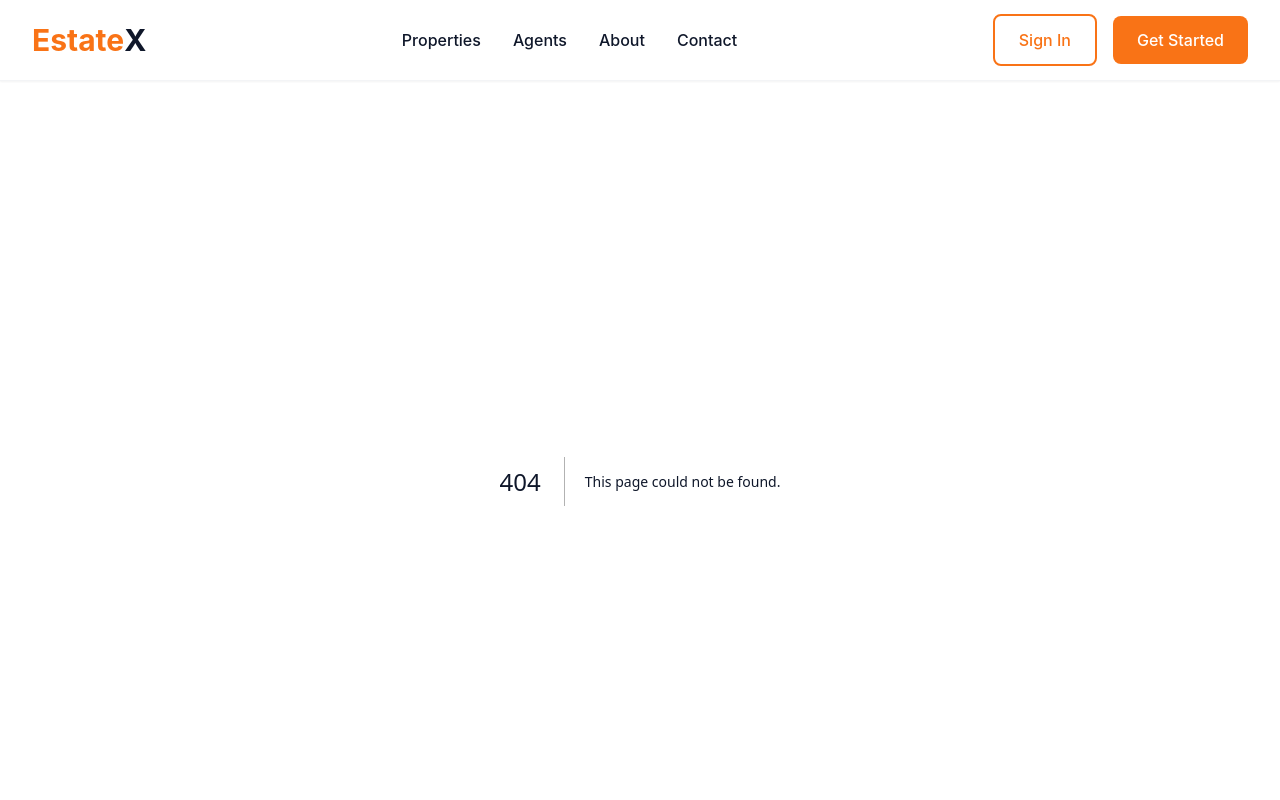
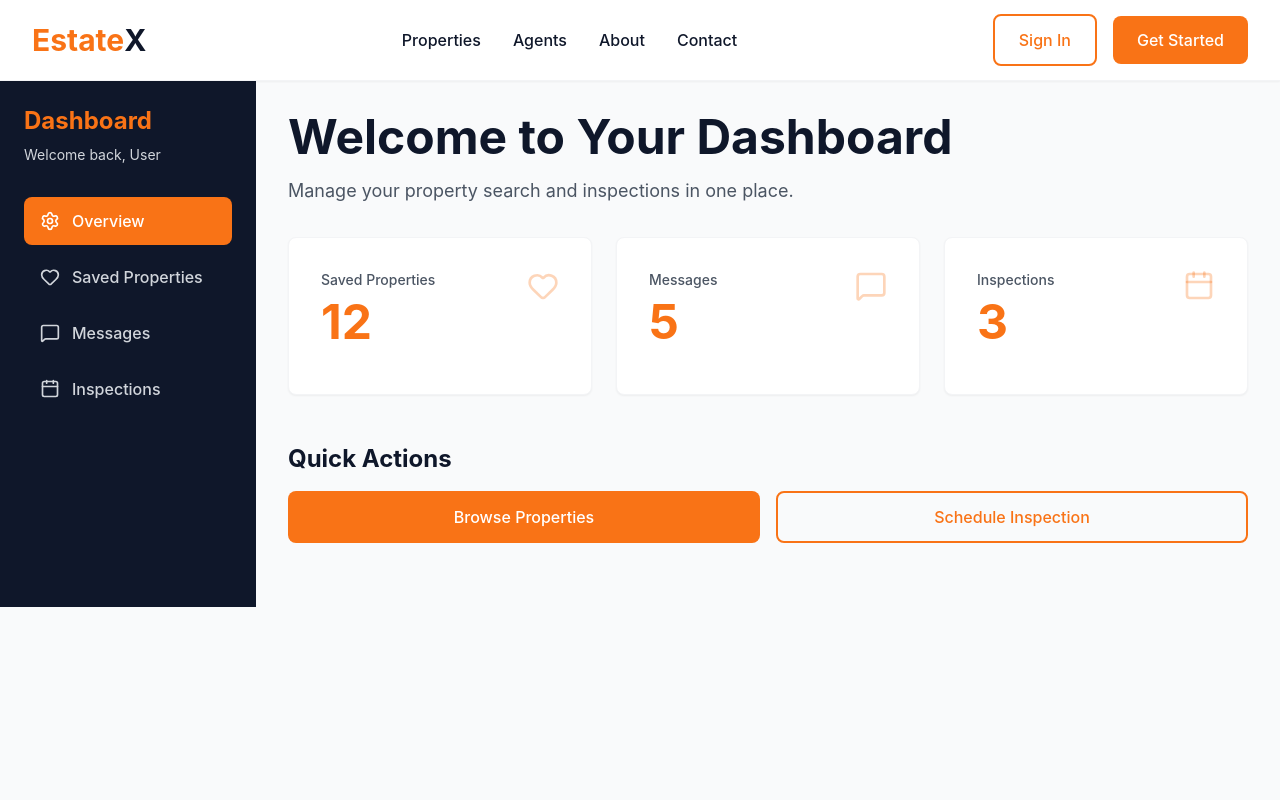
Before and after one commit to Immax007/real-estate-website, a Next.js app: page /dashboard in a window 1280 px wide. Before the commit this address had no page. Shown: the top 800 px of the page. Built offline with nearby package versions, Linux system fonts and the light colour scheme.

Commit message:
Add dashboard page with overview, saved properties, messages, and inspections

```diff
--- /dev/null
+++ b/app/dashboard/page.tsx
@@ -0,0 +1,216 @@
+'use client';
+
+import React, { useState } from 'react';
+import PropertyCard from '@/components/PropertyCard';
+import SectionHeading from '@/components/SectionHeading';
+import { properties } from '@/data/properties';
+import { Heart, MessageSquare, Calendar, Settings } from 'lucide-react';
+
+const DashboardPage: React.FC = () => {
+  const [activeTab, setActiveTab] = useState('overview');
+  const [isMobileMenuOpen, setIsMobileMenuOpen] = useState(false);
+
+  const savedProperties = properties.slice(0, 3);
+  const stats = [
+    { label: 'Saved Properties', value: '12', icon: Heart },
+    { label: 'Messages', value: '5', icon: MessageSquare },
+    { label: 'Inspections', value: '3', icon: Calendar },
+  ];
+
+  const navItems = [
+    { id: 'overview', label: 'Overview', icon: Settings },
+    { id: 'saved', label: 'Saved Properties', icon: Heart },
+    { id: 'messages', label: 'Messages', icon: MessageSquare },
+    { id: 'inspections', label: 'Inspections', icon: Calendar },
+  ];
+
+  return (
+    <div className="min-h-screen bg-gray-50">
+      <div className="flex flex-col lg:flex-row">
+        {/* Sidebar */}
+        <aside className={`${
+          isMobileMenuOpen ? 'block' : 'hidden'
+        } lg:block w-full lg:w-64 bg-dark text-white p-6 sticky top-20 lg:top-0 max-h-[calc(100vh-80px)] overflow-y-auto`}>
+          <div className="mb-8">
+            <h2 className="text-2xl font-bold text-orange mb-2">Dashboard</h2>
+            <p className="text-gray-300 text-sm">Welcome back, User</p>
+          </div>
+
+          <nav className="space-y-2">
+            {navItems.map((item) => {
+              const Icon = item.icon;
+              return (
+                <button
+                  key={item.id}
+                  onClick={() => {
+                    setActiveTab(item.id);
+                    setIsMobileMenuOpen(false);
+                  }}
+                  className={`w-full flex items-center gap-3 px-4 py-3 rounded-lg transition-all ${
+                    activeTab === item.id
+                      ? 'bg-orange text-white'
+                      : 'text-gray-300 hover:bg-gray-800'
+                  }`}
+                >
+                  <Icon size={20} />
+                  <span className="font-medium">{item.label}</span>
+                </button>
+              );
+            })}
+          </nav>
+        </aside>
+
+        {/* Main Content */}
+        <main className="flex-1 p-4 sm:p-6 lg:p-8">
+          {/* Mobile Menu Toggle */}
+          <div className="lg:hidden mb-6">
+            <button
+              onClick={() => setIsMobileMenuOpen(!isMobileMenuOpen)}
+              className="btn-secondary"
+            >
+              {isMobileMenuOpen ? 'Close Menu' : 'Open Menu'}
+            </button>
+          </div>
+
+          {/* Overview Tab */}
+          {activeTab === 'overview' && (
+            <div>
+              <SectionHeading
+                heading="Welcome to Your Dashboard"
+                description="Manage your property search and inspections in one place."
+              />
+
+              {/* Stats Grid */}
+              <div className="grid grid-cols-1 sm:grid-cols-3 gap-6 mt-8 mb-12">
+                {stats.map((stat, index) => {
+                  const Icon = stat.icon;
+                  return (
+                    <div key={index} className="card p-6 sm:p-8">
+                      <div className="flex items-start justify-between mb-4">
+                        <div>
+                          <p className="text-gray-600 text-sm font-medium mb-2">
+                            {stat.label}
+                          </p>
+                          <p className="text-4xl sm:text-5xl font-bold text-orange">
+                            {stat.value}
+                          </p>
+                        </div>
+                        <Icon size={32} className="text-orange/30" />
+                      </div>
+                    </div>
+                  );
+                })}
+              </div>
+
+              {/* Quick Actions */}
+              <div className="mb-8">
+                <h3 className="text-2xl font-bold text-dark mb-4">Quick Actions</h3>
+                <div className="grid grid-cols-1 sm:grid-cols-2 gap-4">
+                  <button className="btn-primary">
+                    Browse Properties
+                  </button>
+                  <button className="btn-secondary">
+                    Schedule Inspection
+                  </button>
+                </div>
+              </div>
+            </div>
+          )}
+
+          {/* Saved Properties Tab */}
+          {activeTab === 'saved' && (
+            <div>
+              <SectionHeading
+                heading="Saved Properties"
+                description="Your collection of favorite properties."
+              />
+
+              {savedProperties.length > 0 ? (
+                <div className="grid grid-cols-1 sm:grid-cols-2 lg:grid-cols-3 gap-6 sm:gap-8 mt-8">
+                  {savedProperties.map((property) => (
+                    <PropertyCard key={property.id} property={property} />
+                  ))}
+                </div>
+              ) : (
+                <div className="card p-12 text-center mt-8">
+                  <Heart size={48} className="mx-auto text-gray-300 mb-4" />
+                  <h3 className="text-xl font-bold text-dark mb-2">No Saved Properties</h3>
+                  <p className="text-gray-600 mb-6">
+                    Start saving properties to see them here.
+                  </p>
+                  <button className="btn-primary">
+                    Browse Properties
+                  </button>
+                </div>
+              )}
+            </div>
+          )}
+
+          {/* Messages Tab */}
+          {activeTab === 'messages' && (
+            <div>
+              <SectionHeading
+                heading="Messages"
+                description="Conversations with agents and sellers."
+              />
+
+              <div className="card p-6 sm:p-8 mt-8">
+                <div className="space-y-4">
+                  {[1, 2, 3].map((i) => (
+                    <div key={i} className="flex items-center justify-between p-4 border border-gray-100 rounded-lg hover:bg-gray-50 transition-colors cursor-pointer">
+                      <div className="flex items-center gap-4">
+                        <img
+                          src={`https://images.unsplash.com/photo-1507003211169-0a1dd7228f2d?w=100&q=80`}
+                          alt="Agent"
+                          className="w-12 h-12 rounded-full object-cover"
+                        />
+                        <div>
+                          <p className="font-bold text-dark">Chioma Adeyemi</p>
+                          <p className="text-sm text-gray-600">Regarding: Modern Luxury Duplex</p>
+                        </div>
+                      </div>
+                      <span className="text-sm text-gray-500">2h ago</span>
+                    </div>
+                  ))}
+                </div>
+              </div>
+            </div>
+          )}
+
+          {/* Inspections Tab */}
+          {activeTab === 'inspections' && (
+            <div>
+              <SectionHeading
+                heading="Scheduled Inspections"
+                description="Your upcoming property inspection appointments."
+              />
+
+              <div className="card p-6 sm:p-8 mt-8">
+                <div className="space-y-4">
+                  {[1, 2, 3].map((i) => (
+                    <div key={i} className="flex flex-col sm:flex-row sm:items-center justify-between p-4 border border-gray-100 rounded-lg hover:bg-gray-50 transition-colors">
+                      <div>
+                        <p className="font-bold text-dark mb-1">Contemporary Family Home</p>
+                        <p className="text-sm text-gray-600 mb-2">
+                          📍 Ikoyi, Lagos
+                        </p>
+                        <p className="text-sm font-medium text-orange">
+                          September {10 + i}, 2024 at 2:00 PM
+                        </p>
+                      </div>
+                      <button className="mt-3 sm:mt-0 btn-secondary py-2 px-4">
+                        Reschedule
+                      </button>
+                    </div>
+                  ))}
+                </div>
+              </div>
+            </div>
+          )}
+        </main>
+      </div>
+    </div>
+  );
+};
+
+export default DashboardPage;
```
